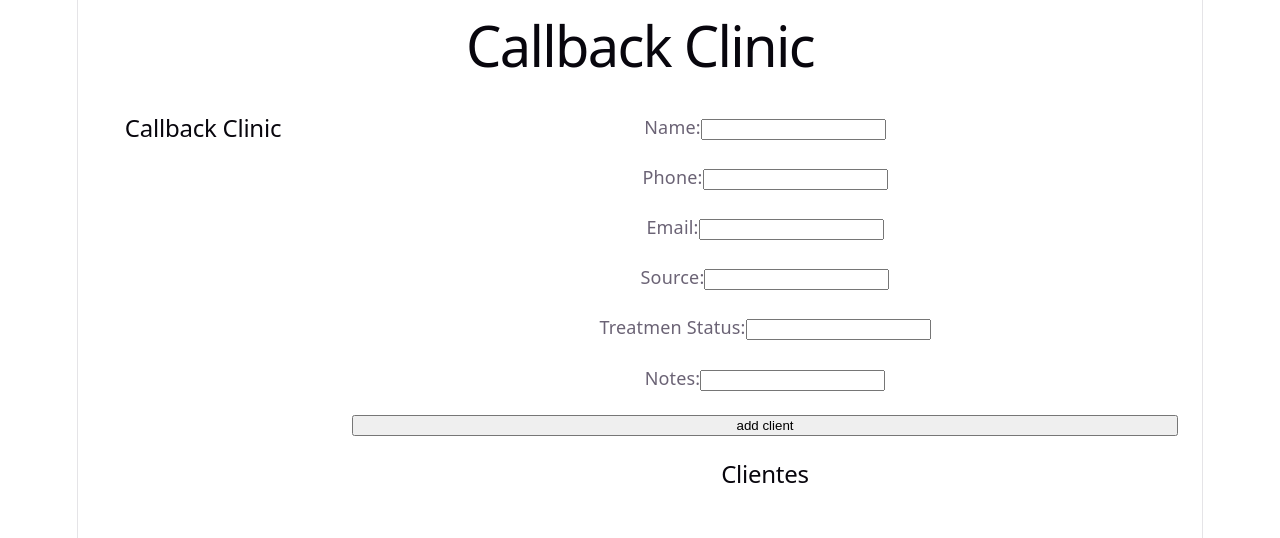
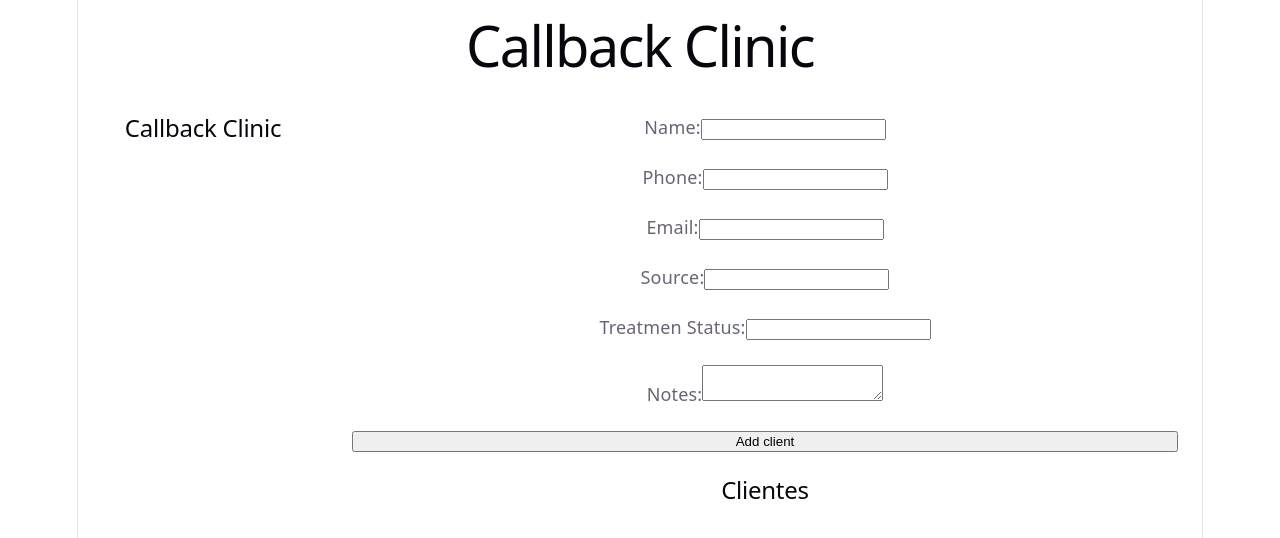
Before and after one commit to dnlgb/Reminder-Clinic, a React (Vite) app: page /clients in a window 1280 px wide. Shown: the top 538 px of the page. Built offline with nearby package versions, Linux system fonts and the light colour scheme.

Commit message:
feat: editar clientes agrgadp

```diff
--- a/src/App.tsx
+++ b/src/App.tsx
@@ -21,7 +21,40 @@ const deleteClient = (clientToDelete: {name: string, phone: string, email : stri
       (currentClient) => clientToDelete.phone !== currentClient.phone
     )
   )
+
 }
+const [editingClient, setEditingClient] = useState<{
+  name: string
+  phone: string
+  email: string
+  source: string
+  treatmentStatus: string
+  notes: string
+} | null>(null)
+const startEditing = (client : {
+  name: string ,phone: string, email: string, source: string, treatmentStatus: string, notes: string}) => {
+      console.log(client)
+  setEditingClient(client)
+}
+
+const updateClient = (updatedClient: {
+  name: string
+  phone: string
+  email: string
+  source: string
+  treatmentStatus: string
+  notes: string}) => {
+  setClients(
+    clients.map((currentClient) => {
+      if (currentClient.phone === updatedClient.phone) {
+        return updatedClient
+      }
+
+      return currentClient
+    })
+  )
+}
+
 
   return (
     <>
@@ -33,10 +66,15 @@ const deleteClient = (clientToDelete: {name: string, phone: string, email : stri
           path="/clients"
           element={
           <>
-          <ClientForm onAddClient={addClient} />
+          <ClientForm onAddClient={addClient}
+          editingClient={editingClient}
+          onUpdateClient={updateClient}/>
+
           <ClientList
             clients={clients}
             onDeleteClient={deleteClient}
+            onEditClient={startEditing}
+
           />
         </>
       }
--- a/src/ClientForm.tsx
+++ b/src/ClientForm.tsx
@@ -1,14 +1,47 @@
 import { useState } from "react"
+import { useEffect } from "react"
+function ClientForm(
+    {onAddClient, editingClient, onUpdateClient}: {
+        onAddClient:
+        (cliente: {name: string ,phone: string, email: string, source: string, treatmentStatus: string, notes: string}) => void
+        editingClient: {
+    name: string
+    phone: string
+    email: string
+    source: string
+    treatmentStatus: string
+    notes: string
+    } | null
 
-function ClientForm(
-    {onAddClient}: {
-        onAddClient: (cliente: {name: string ,phone: string, email: string, source: string, treatmentStatus: string, notes: string}) => void}){
+    onUpdateClient: (cliente: {
+    name: string
+    phone: string
+    email: string
+    source: string
+    treatmentStatus: string
+    notes: string
+    }) => void
+}
+    ){
     const [name, setName] = useState("");
     const [phone, setPhone] = useState("");
     const [email, setEmail] = useState("");
     const [source, setSource] = useState("");
     const [treatmentStatus, setTreatmentStatus] = useState("");
     const [notes, setNotes] = useState("");
+
+    useEffect(() => {
+        console.log(editingClient)
+    if (editingClient) {
+    setName(editingClient.name)
+    setPhone(editingClient.phone)
+    setEmail(editingClient.email)
+    setSource(editingClient.source)
+    setTreatmentStatus(editingClient.treatmentStatus)
+    setNotes(editingClient.notes)
+    }
+}, [editingClient])
+
     return(
         <>
         <label>Name:
@@ -42,27 +75,31 @@ function ClientForm(
         </label>
 
         <label>Notes:
-            <input type="text"
+            <textarea
                 value={notes}
                 onChange={(e) => setNotes(e.target.value)}/>
         </label>
+        <button
+        type="button"
+        onClick={() => {
+            const client = {
+        name,
+        phone,
+        email,
+        source,
+        treatmentStatus,
+        notes
+        }
 
-            <button type="button"
-            onClick={
-                () => {
-                    onAddClient(
-                        {
-                            name: name, phone: phone,
-                            email: email, source: source,
-                            treatmentStatus: treatmentStatus,
-                            notes: notes
+    if (editingClient) {
+        onUpdateClient(client)
+    } else {
+        onAddClient(client)
+    }
+    }}>
+        {editingClient ? "Save changes" : "Add client"}
+    </button>
 
-                        }
-                    )
-                }
-            }>
-            add client
-            </button>
         </>
     )
 } export default ClientForm
--- a/src/ClientList.tsx
+++ b/src/ClientList.tsx
@@ -1,11 +1,20 @@
 function ClientList({
     clients,
+    onEditClient,
     onDeleteClient
         }: {
         clients: { name: string; phone: string, email: string, source: string, treatmentStatus: string, notes: string}[]
 
     onDeleteClient: (client: { name: string; phone: string, email: string, source: string, treatmentStatus: string, notes: string }) => void
-}){
+onEditClient: (client: {
+    name: string
+    phone: string
+    email: string
+    source: string
+    treatmentStatus: string
+    notes: string}) => void
+})
+{
     return (
     <section>
         <h2>Clientes</h2>
@@ -13,11 +22,19 @@ function ClientList({
             {clients.map((client) => (
                 <><li key={client.phone}>{`${client.name} - ${client.phone} ${client.email} ${client.source} ${client.treatmentStatus} ${client.notes}`}</li>
                 <button
+                type="button"
+                onClick={() => onEditClient(client)}
+                >
+                    Edit
+                </button>
+                <button
                     type="button"
                     onClick={() => onDeleteClient(client)}
                 >
                     Delete
                 </button></>
+
+
             ))}
         </ul>
     </section>
```
